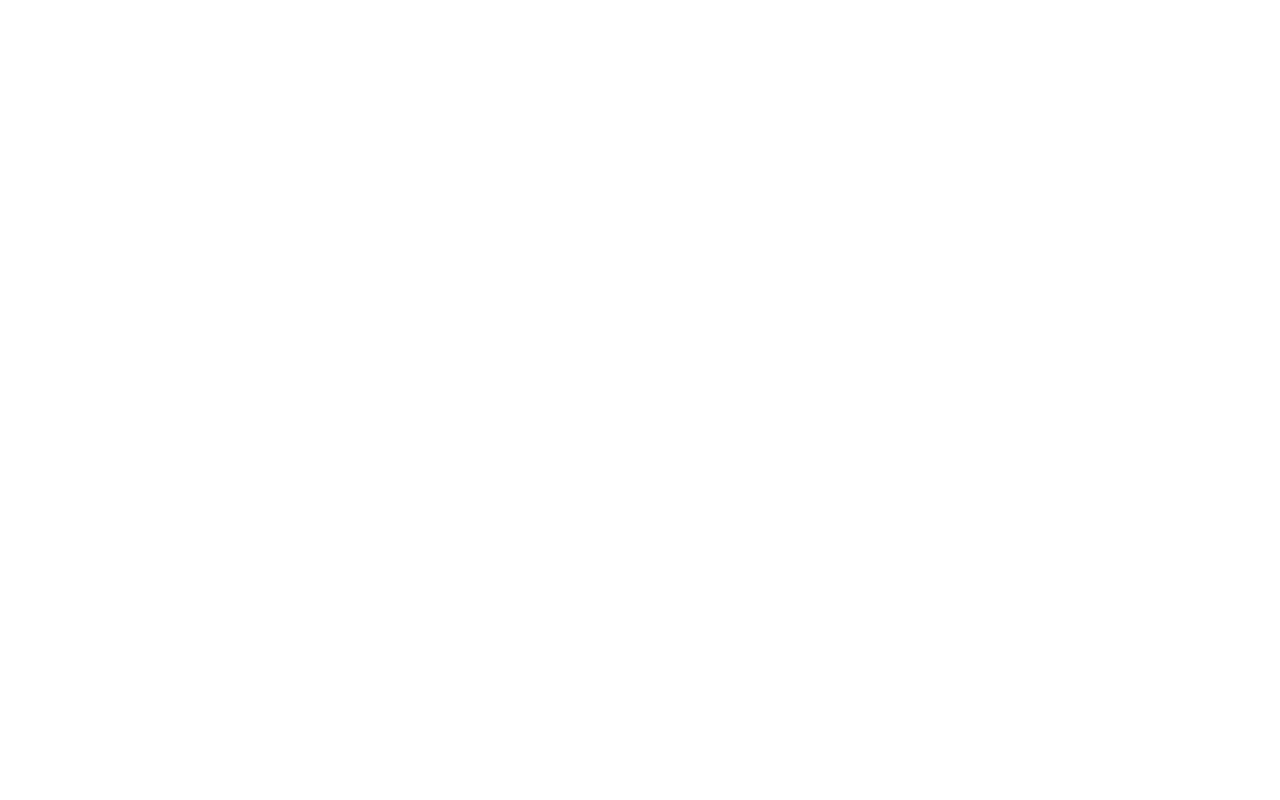
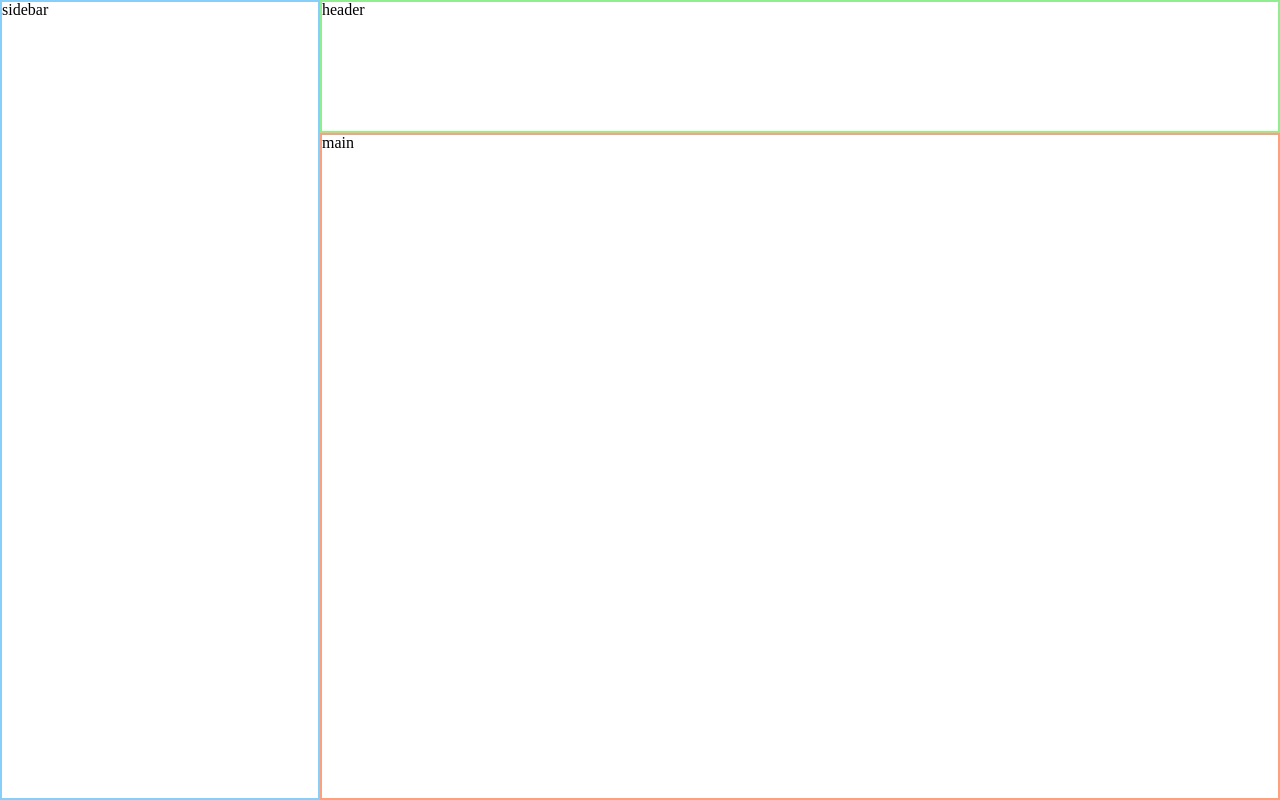
Before and after one commit to morfenza/admin-dashboard, a plain HTML site: page index.html in a window 1280 px wide. Drawn offline with Linux system fonts and the light colour scheme.

Commit message:
Set up initial grid structure

```diff
--- a/css/style.css
+++ b/css/style.css
@@ -0,0 +1,37 @@
+* {
+  box-sizing: border-box;
+}
+
+html, body {
+  height: 100%;
+}
+
+.main-container {
+  min-height: 100%;
+
+  display: grid;
+  grid-template-columns: repeat(4, 1fr);
+  grid-template-rows: 1fr 5fr;
+  grid-template-areas:
+    "sidebar header header header"
+    "sidebar main main main"
+  ;
+}
+
+.sidebar {
+  border: solid 2px lightskyblue;
+
+  grid-area: sidebar;
+}
+
+.header {
+  border: solid 2px lightgreen;
+
+  grid-area: header;
+}
+
+.main-content {
+  border: solid 2px lightsalmon;
+
+  grid-area: main;
+}
--- a/index.html
+++ b/index.html
@@ -9,6 +9,16 @@
   <title>Dashboard</title>
 </head>
 <body>
-
+  <div class="main-container">
+    <div class="sidebar">
+      sidebar
+    </div>
+    <header class="header">
+      header
+    </header>
+    <div class="main-content">
+      main
+    </div>
+  </div>
 </body>
 </html>
```
